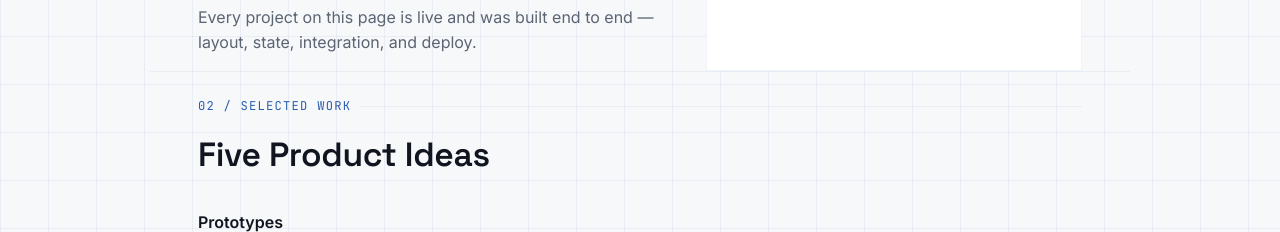
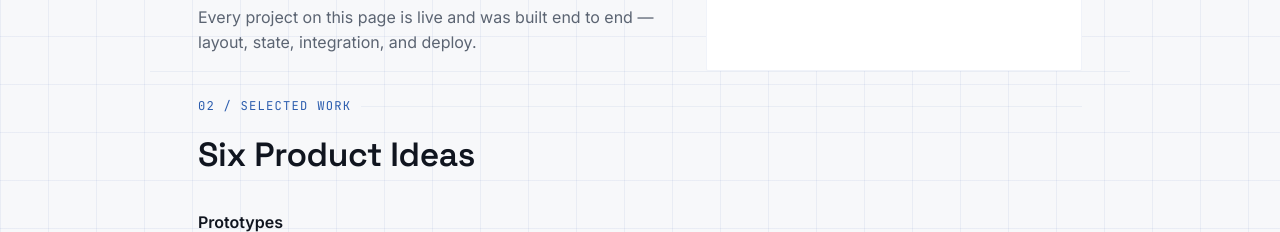
Before and after one commit to timi-09/Portfolio, a plain HTML site: page index.html in a window 1280 px wide. Shown: the part 1020-1252 px from the top of the page. Drawn offline with Linux system fonts and the light colour scheme.

Commit message:
Update section title from 'Five' to 'Six' Product Ideas

```diff
--- a/index.html
+++ b/index.html
@@ -66,7 +66,7 @@ My work sits between interface engineering and applied AI: generation tools, rea
 
 <section id="work" class="wrap"> <br>
   <div class="eyebrow">02 / Selected work</div>
-  <h2>Five Product Ideas</h2>
+  <h2>Six Product Ideas</h2>
   <h4> Prototypes</h4>
   <div class="project-list">
 
```
